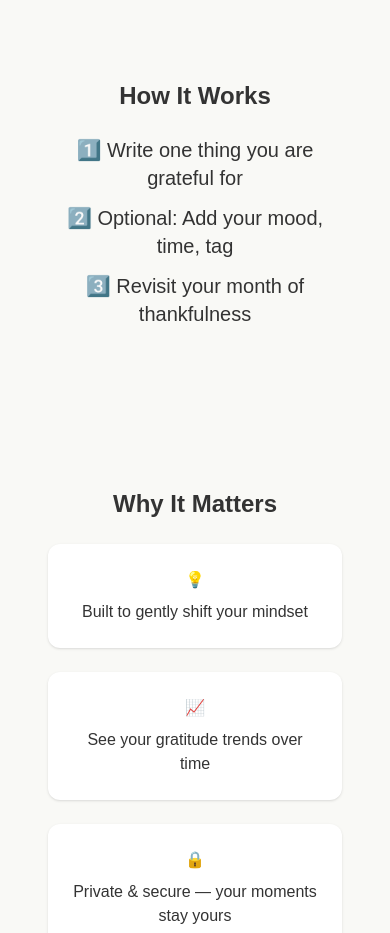
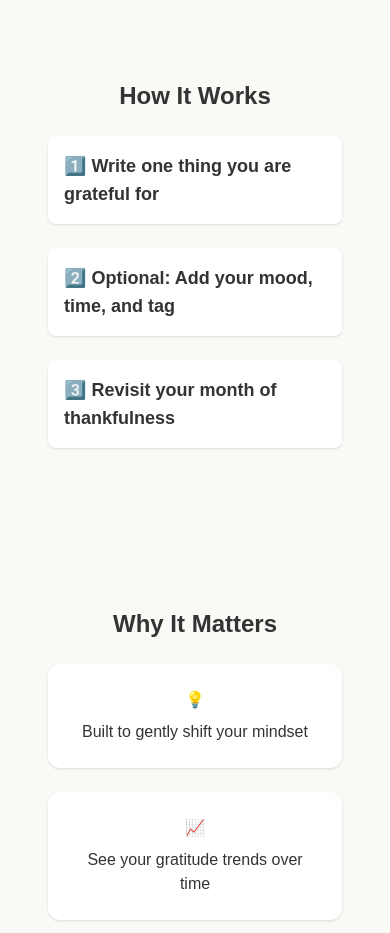
Before and after one commit to daydreamingprince/gratitrack-legacy, a Next.js app: page / in a window 390 px wide. Shown: the part 880-1813 px from the top of the page. Built offline with nearby package versions, Linux system fonts and the light colour scheme.

Commit message:
style: improve 'How It Works' layout for mobile readability and step clarity

```diff
--- a/app/page.tsx
+++ b/app/page.tsx
@@ -71,27 +71,23 @@ export default function home() {
 
 
        {/* How It Works Section */}
-       {/*
-        We use consistent py-20 for the breathing space and px-4 for mobile padding.
-        Ordered list uses space-y-3 to keep consistent spacing between steps.
-        The fade-in effect is handled by FadeInWhenVisible.
-      */}
+       {/* we use visually distinct steps with clear spacing and layout, especially for our mobile users! */}
         <FadeInWhenVisible>
         <section className="text-center py-20 px-4">
           <h3 className="text-2xl font-semibold mb-6">How It Works</h3>
-          <ol className="text-xl space-y-3">
-            <li>1️⃣ Write one thing you are grateful for</li>
-            <li>2️⃣ Optional: Add your mood, time, tag</li>
-            <li>3️⃣ Revisit your month of thankfulness</li>
-          </ol>
+          <div className="space-y-6 text-left max-w-md mx-auto text-lg">
+            <div className="bg-white p-4 rounded-lg shadow-sm">
+              <span className="font-semibold">1️⃣ Write one thing you are grateful for</span>
+            </div>
+            <div className="bg-white p-4 rounded-lg shadow-sm">
+              <span className="font-semibold">2️⃣ Optional: Add your mood, time, and tag</span>
+            </div>
+            <div className="bg-white p-4 rounded-lg shadow-sm">
+              <span className="font-semibold">3️⃣ Revisit your month of thankfulness</span>
+            </div>
+          </div>
         </section>
        </FadeInWhenVisible>
-       {/*
-       h3: this creates a heading for screen readers and SEO
-       ol: this is the Ordered list (logical steps = numbered flow)
-       space-y-3: this gives us clean spacing between each list item
-       text-xl: keeps things readable on all devices!
-       */}
 
        {/* Why It Matters Section */}
        <FadeInWhenVisible>
```
